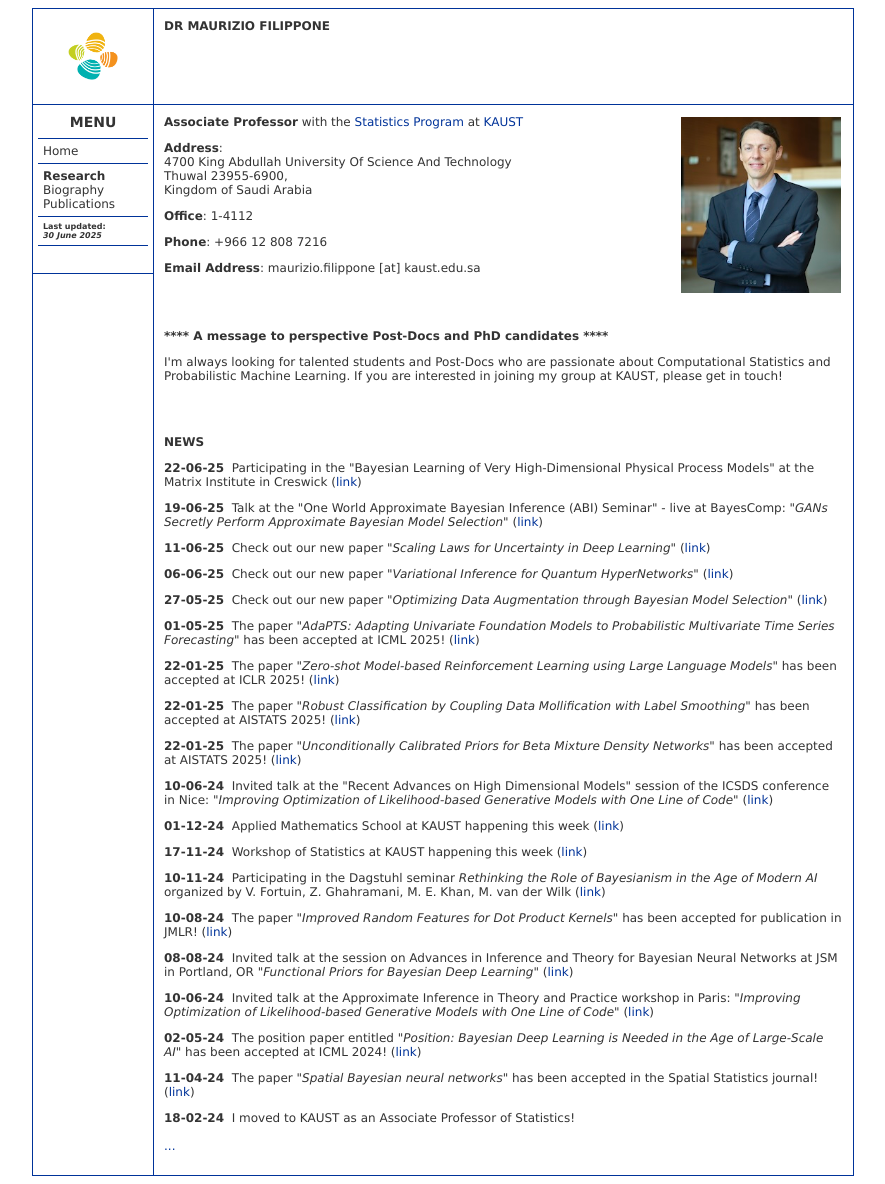
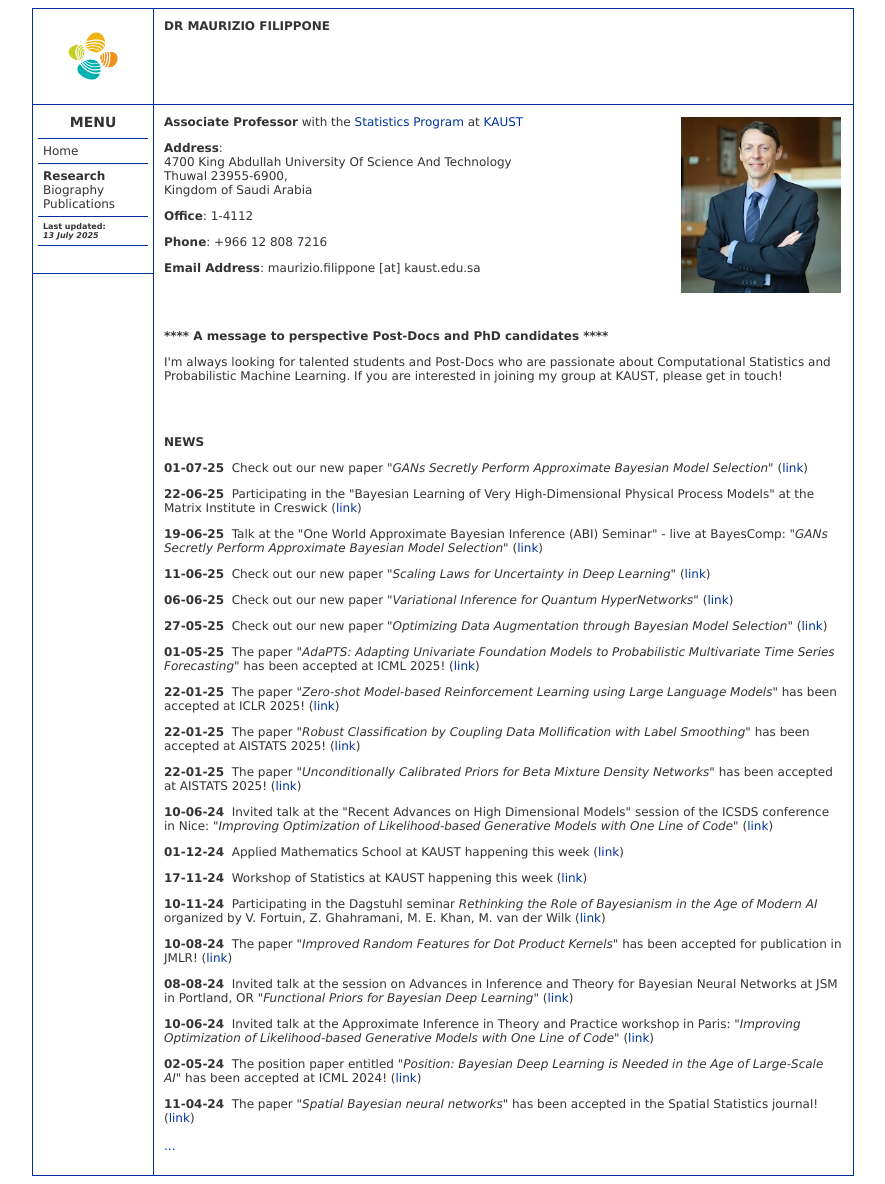
Before and after one commit to mauriziofilippone/mauriziofilippone.github.io, a PHP site: page /index.html in a window 1280 px wide. Shown: the whole page, without its empty margins (197-1082 px from the left). Run offline with PHP 8.4, Linux system fonts and the light colour scheme.

Commit message:
Added some news

```diff
--- a/index.html
+++ b/index.html
@@ -119,7 +119,7 @@
 
   <div class="divider"></div>
 
-  <div class="lastupdate"><b>Last updated</b>: <br><em>30 June 2025</em></div>
+  <div class="lastupdate"><b>Last updated</b>: <br><em>13 July 2025</em></div>
 
   <div class="divider"></div>
 
@@ -204,6 +204,7 @@ Apply here
 <div>
 <br><br>
 <p> <b>NEWS</b> </p>
+<p><b>01-07-25</b>&nbsp;&nbsp;Check out our new paper <em>"GANs Secretly Perform Approximate Bayesian Model Selection"</em> (<a href="https://arxiv.org/abs/2507.00651" target="_blank">link</a>)
 <p><b>22-06-25</b>&nbsp;&nbsp;Participating in the "Bayesian Learning of Very High-Dimensional Physical Process Models" at the Matrix Institute in Creswick (<a href="https://www.matrix-inst.org.au/events/bayesian-learning-of-very-high-dimensional-physical-process-models/" target="_blank">link</a>)
 <p><b>19-06-25</b>&nbsp;&nbsp;Talk at the "One World Approximate Bayesian Inference (ABI) Seminar" - live at BayesComp: <em>"GANs Secretly Perform Approximate Bayesian Model Selection"</em> (<a href="https://warwick.ac.uk/fac/sci/statistics/news/upcoming-seminars/abcworldseminar/" target="_blank">link</a>)
 <p><b>11-06-25</b>&nbsp;&nbsp;Check out our new paper <em>"Scaling Laws for Uncertainty in Deep Learning"</em> (<a href="https://arxiv.org/abs/2506.09648" target="_blank">link</a>)
@@ -222,7 +223,6 @@ Apply here
 <p><b>10-06-24</b>&nbsp;&nbsp;Invited talk at the Approximate Inference in Theory and Practice workshop in Paris: <em>"Improving Optimization of Likelihood-based Generative Models with One Line of Code"</em> (<a href="https://sites.google.com/essec.edu/approximate-inference-conf/welcome?authuser=0" target="_blank">link</a>)
 <p><b>02-05-24</b>&nbsp;&nbsp;The position paper entitled <em>"Position: Bayesian Deep Learning is Needed in the Age of Large-Scale AI"</em> has been accepted at ICML 2024! (<a href="https://arxiv.org/abs/2402.00809" target="_blank">link</a>)
 <p><b>11-04-24</b>&nbsp;&nbsp;The paper <em>"Spatial Bayesian neural networks"</em> has been accepted in the Spatial Statistics journal! (<a href="https://doi.org/10.1016/j.spasta.2024.100825" target="_blank">link</a>)
-<p><b>18-02-24</b>&nbsp;&nbsp;I moved to KAUST as an Associate Professor of Statistics!
 <br><br>
 <a href="news.html">...</a>
 
--- a/layout/header.php
+++ b/layout/header.php
@@ -138,7 +138,7 @@ $menu['links'] = 'Links';
 
   <div class="divider"></div>
 
-  <div class="lastupdate"><b>Last updated</b>: <br><em>30 June 2025</em></div>
+  <div class="lastupdate"><b>Last updated</b>: <br><em>13 July 2025</em></div>
 
   <div class="divider"></div>
 
--- a/news.html
+++ b/news.html
@@ -1,3 +1,5 @@
+01-07-25 Check out our new paper <em>"GANs Secretly Perform Approximate Bayesian Model Selection"</em> (<a href="https://arxiv.org/abs/2507.00651" target="_blank">link</a>)
+<br>
 22-06-25 Participating in the "Bayesian Learning of Very High-Dimensional Physical Process Models" at the Matrix Institute in Creswick (<a href="https://www.matrix-inst.org.au/events/bayesian-learning-of-very-high-dimensional-physical-process-models/" target="_blank">link</a>)
 <br>
 19-06-25 Talk at the "One World Approximate Bayesian Inference (ABI) Seminar" - live at BayesComp: <em>"GANs Secretly Perform Approximate Bayesian Model Selection"</em> (<a href="https://warwick.ac.uk/fac/sci/statistics/news/upcoming-seminars/abcworldseminar/" target="_blank">link</a>)
--- a/pages/biography.html
+++ b/pages/biography.html
@@ -119,7 +119,7 @@
 
   <div class="divider"></div>
 
-  <div class="lastupdate"><b>Last updated</b>: <br><em>30 June 2025</em></div>
+  <div class="lastupdate"><b>Last updated</b>: <br><em>13 July 2025</em></div>
 
   <div class="divider"></div>
 
--- a/pages/publications.html
+++ b/pages/publications.html
@@ -119,7 +119,7 @@
 
   <div class="divider"></div>
 
-  <div class="lastupdate"><b>Last updated</b>: <br><em>30 June 2025</em></div>
+  <div class="lastupdate"><b>Last updated</b>: <br><em>13 July 2025</em></div>
 
   <div class="divider"></div>
 
```
